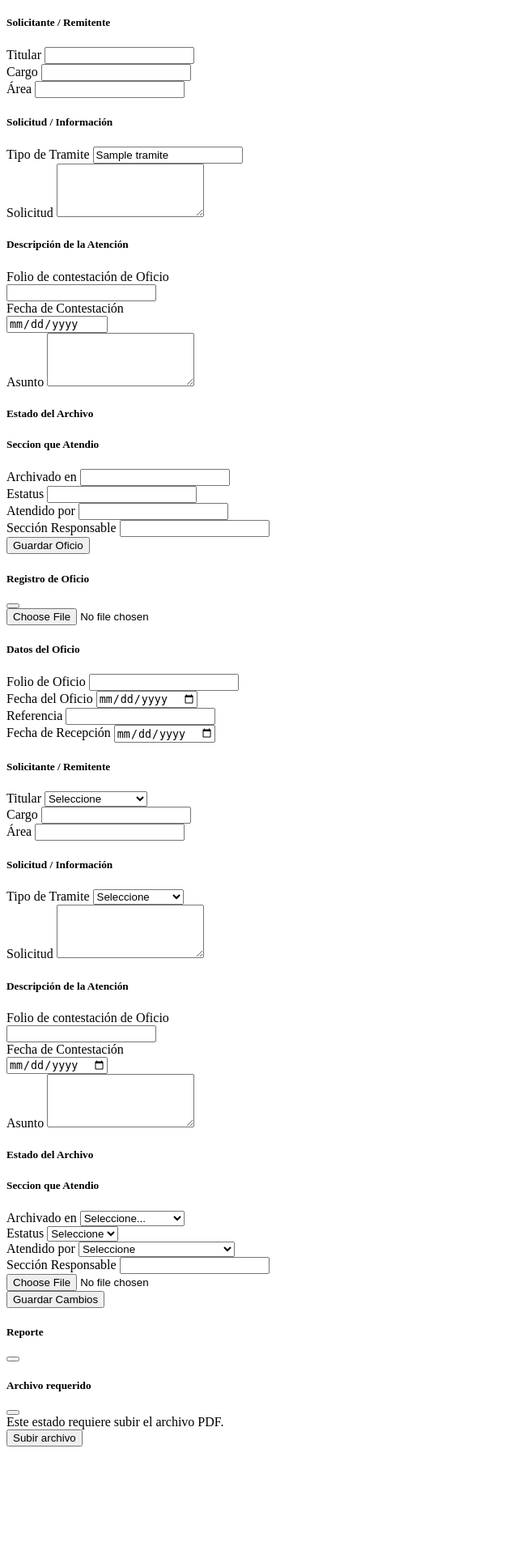
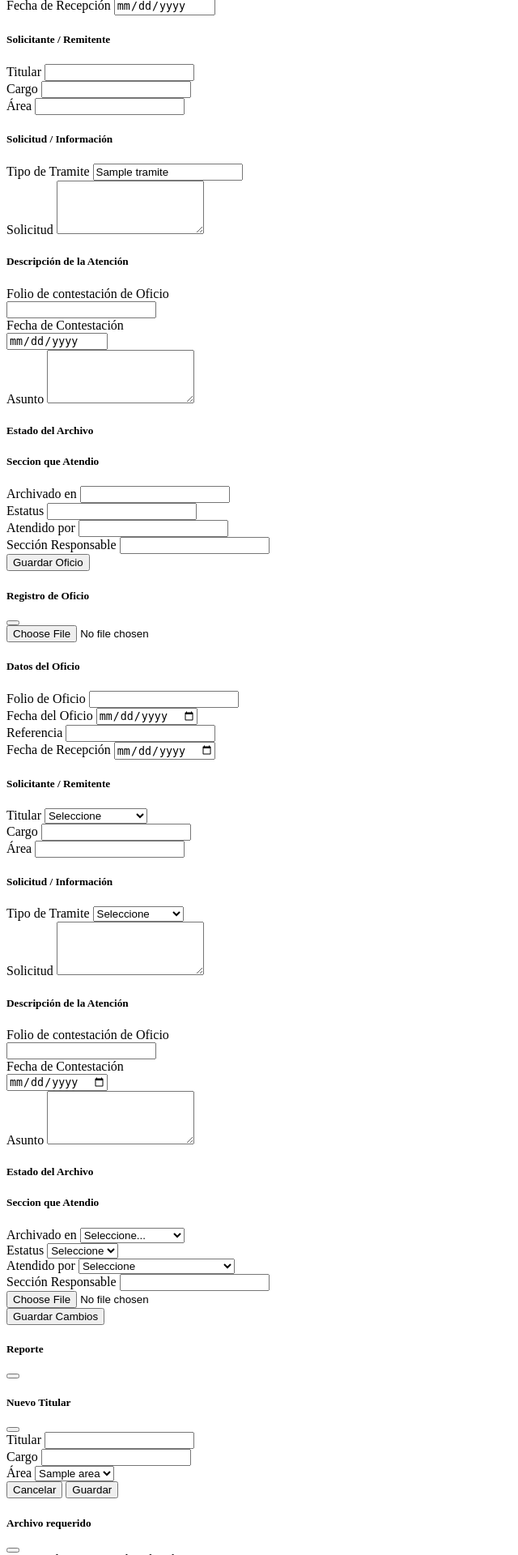
Before and after one commit to JoanaHdez/Control-de-Gesti-n, a CodeIgniter 4 app: the page made by app/Views/Registros.php in a window 1280 px wide. Shown: the part 1560-3480 px from the top of the page at 81% size, without its empty margins (0-640 px from the left). Before the commit the page ends 3346 px from the top, so only its background shows below. Run offline with PHP 8.4 and a stand-in for CodeIgniter, Linux system fonts and the light colour scheme; the template is opened without the code that fills it: most values are stand-ins (such as "Sample title", 1, 10 or a date in 2020); data that the repository does not hold is empty; some libraries are stand-ins or nearby versions.

Commit message:
v-200126-1053

```diff
--- a/app/Config/Routes.php
+++ b/app/Config/Routes.php
@@ -17,6 +17,8 @@
 $routes->post('oficios/guardar', 'Oficios_Controller::guardar');
 $routes->get('oficios/detalles/(:any)', 'Oficios_Controller::detalles/$1');
 $routes->get('oficios/editar/(:any)', 'Oficios_Controller::editar/$1');
+$routes->post('remitente/guardar', 'Oficios_Controller::guardarTitularAjax');
+
 
 /* $routes->get('dashboard', 'Dashboard_Controller::index');
  */$routes->get('dashboard/modal', 'Dashboard_Controller::modal');
--- a/app/Views/Registros.php
+++ b/app/Views/Registros.php
@@ -154,9 +154,15 @@
                                         <div class="col-md-3">
                                             <label>Área</label>
                                             <input type="text" id="folio_area" class="form-control pill-input" readonly>
-
                                         </div>
 
+                                        <div class="col-md-3">
+                                            <label>Nuevo Titular (área)</label>
+                                            <button type="button" class="btn btn-primary" data-bs-toggle="modal"
+                                                data-bs-target="#modalTitular">
+                                                +
+                                            </button>
+                                        </div>
                                     </div>
 
                                     <!-- ------------------------- SOLICITUD/INFORMACIÓN ------------------------- -->
@@ -208,7 +214,8 @@
                                                 <label>Folio de contestación de Oficio</label>
                                                 <div class="col-12">
                                                     <input type="text" name="oficio_contestacion"
-                                                        class="form-control pill-input" oninput="this.value = this.value.toUpperCase();">
+                                                        class="form-control pill-input"
+                                                        oninput="this.value = this.value.toUpperCase();">
                                                 </div>
                                                 <label for="">Fecha de Contestación</label>
                                                 <div class="col-12">
@@ -219,8 +226,8 @@
                                         </div>
                                         <div class="col-md-9">
                                             <label>Respuesta</label>
-                                            <textarea name="asunto" class="form-control pill-textarea h-100"
-                                                rows="4" oninput="this.value = this.value.toUpperCase();"></textarea>
+                                            <textarea name="asunto" class="form-control pill-textarea h-100" rows="4"
+                                                oninput="this.value = this.value.toUpperCase();"></textarea>
                                         </div>
                                     </div>
 
@@ -326,7 +333,6 @@
                                     <form class="d-flex w-50 mt-3">
                                         <input id="buscadorGeneral" class="form-control me-3 flex-grow-1" type="search"
                                             placeholder="Buscar..." aria-label="Search">
-                                        <button class="btn btn-outline-success" type="submit">Search</button>
                                     </form>
                                 </div>
                             </nav>
@@ -455,7 +461,6 @@
                                     <form class="d-flex w-50 mt-3">
                                         <input id="buscadorGeneral" class="form-control me-3 flex-grow-1" type="search"
                                             placeholder="Buscar..." aria-label="Search">
-                                        <button class="btn btn-outline-success" type="submit">Search</button>
                                     </form>
                                 </div>
                             </nav>
@@ -583,7 +588,6 @@
                                     <form class="d-flex w-50 mt-3">
                                         <input id="buscadorGeneral" class="form-control me-3 flex-grow-1" type="search"
                                             placeholder="Buscar..." aria-label="Search">
-                                        <button class="btn btn-outline-success" type="submit">Search</button>
                                     </form>
                                 </div>
                             </nav>
@@ -1209,6 +1213,48 @@
                         </div>
                     </div>
 
+
+                    <div class="modal fade" id="modalTitular" tabindex="-1">
+                        <div class="modal-dialog">
+                            <div class="modal-content">
+
+                                <div class="modal-header">
+                                    <h5 class="modal-title">Nuevo Titular</h5>
+                                    <button type="button" class="btn-close" data-bs-dismiss="modal"></button>
+                                </div>
+
+                                <div class="modal-body">
+                                    <div class="mb-2">
+                                        <label>Titular</label>
+                                        <input type="text" id="nuevo_titular" class="form-control">
+                                    </div>
+
+                                    <div class="mb-2">
+                                        <label>Cargo</label>
+                                        <input type="text" id="nuevo_cargo" class="form-control">
+                                    </div>
+
+                                    <div class="mb-2">
+                                        <label>Área</label>
+                                        <select id="nuevo_area" class="form-select">
+                                            <?php foreach ($areas as $area): ?>
+                                            <option value="<?= $area['folio_area'] ?>">
+                                                <?= esc($area['nombre_area']) ?>
+                                            </option>
+                                            <?php endforeach; ?>
+                                        </select>
+                                    </div>
+                                </div>
+
+                                <div class="modal-footer">
+                                    <button class="btn btn-secondary" data-bs-dismiss="modal">Cancelar</button>
+                                    <button class="btn btn-primary" id="guardarTitular">Guardar</button>
+                                </div>
+
+                            </div>
+                        </div>
+                    </div>
+
                 </div>
                 <div class="modal fade" id="modalArchivoEstado" tabindex="-1" aria-hidden="true">
                     <div class="modal-dialog modal-dialog-centered">
@@ -1235,6 +1281,7 @@
     <script>
     const BASE_URL_DETALLES = "<?= base_url('oficios/detalles/') ?>";
     const BASE_URL_EDITAR = "<?= base_url('oficios/editar/') ?>";
+    const BASE_URL = "<?= base_url() ?>";
     </script>
     <script src="https://cdn.jsdelivr.net/npm/chart.js@4.4.1/dist/chart.umd.min.js"></script>
     <script src="<?= base_url('/assets/js/Registro.js') ?>"></script>
```
Also changed, not shown: app/Controllers/Oficios_Controller.php (+53 -0 lines), public/assets/Js/Registro.js.
